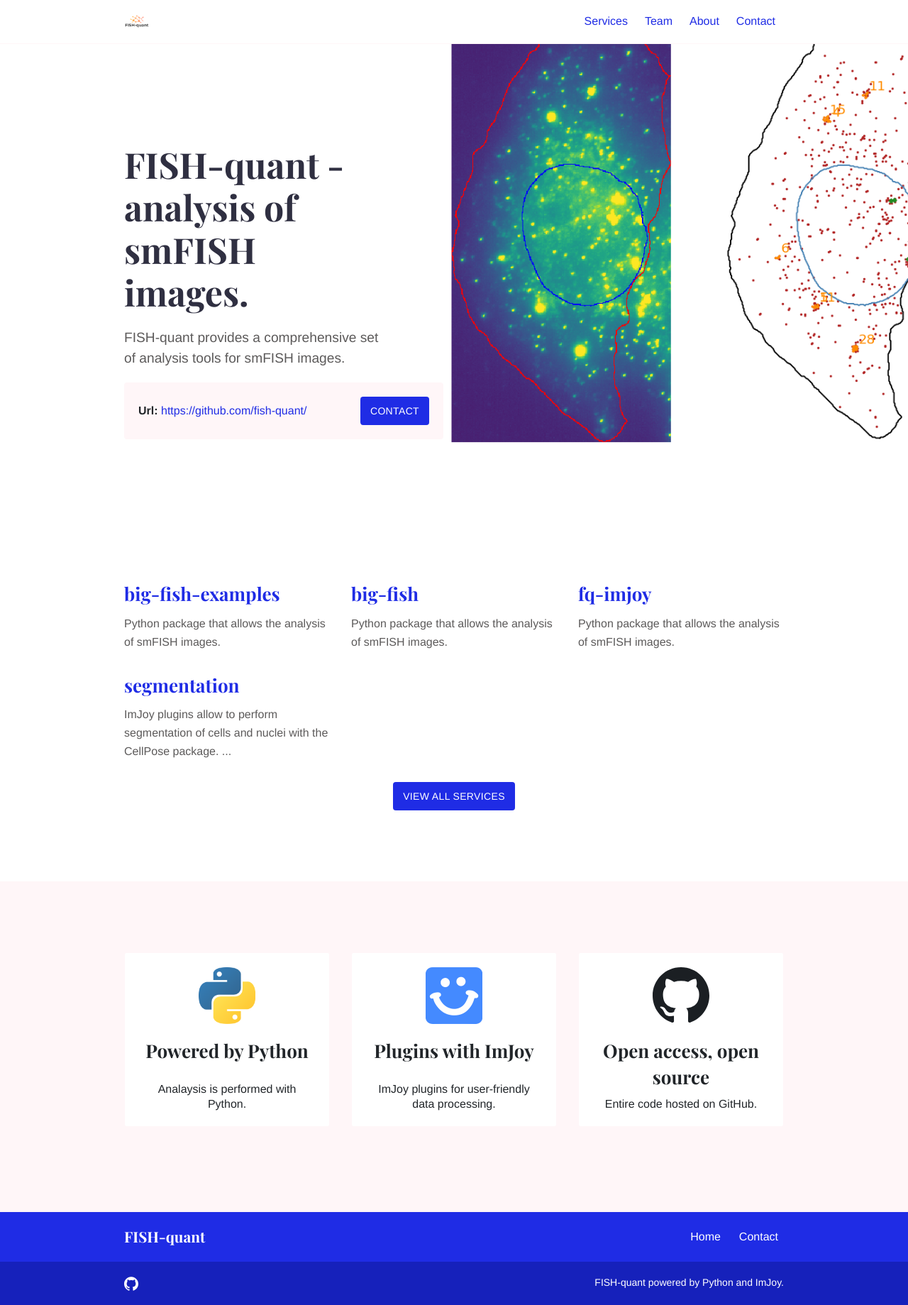
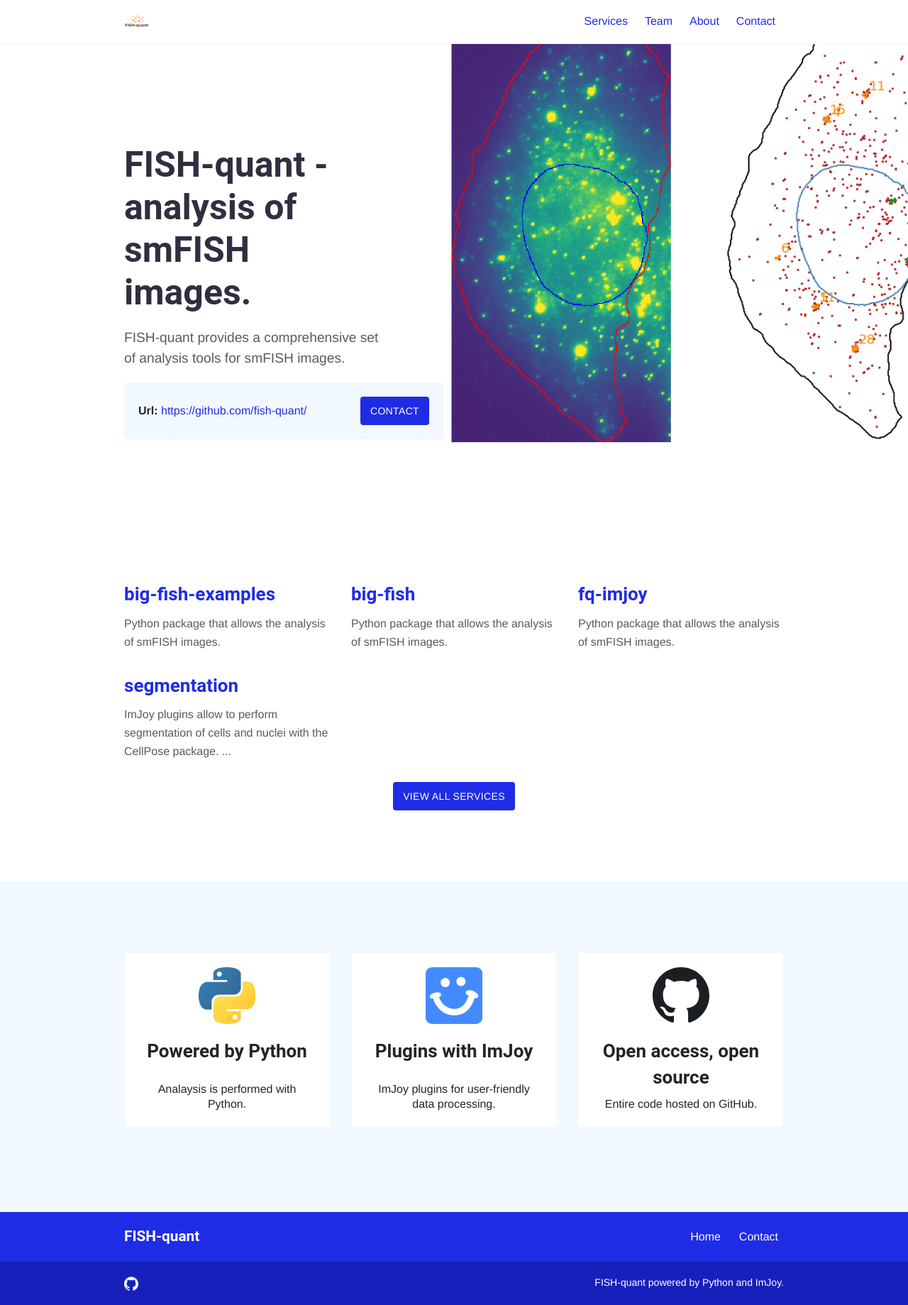
Before and after one commit to fish-quant/fish-quant.github.io, a Jekyll site: the page built from index.md, in a window 1280 px wide. Shown: the whole page at 71% size. Built offline with Jekyll 4.4.1, drawn with Linux system fonts in a browser that asks for light colours.

Commit message:
Update css style (font and color)

```diff
--- a/assets/css/style.scss
+++ b/assets/css/style.scss
@@ -7,7 +7,7 @@
 $secondary: #79b6f8;
 $black: #2f2f41;
 $white: #ffffff;
-$white-offset: #fff6f8;
+$white-offset: #f2f8ff;
 $steel: #5C5A5A;
 
 // Links
@@ -18,7 +18,8 @@
 
 // Fonts
 $font-family-base: Helvetica, Arial, sans-serif, -apple-system;
-$font-family-heading: 'Playfair Display', serif, -apple-system;
+//$font-family-heading: 'Playfair Display', serif, -apple-system;
+$font-family-heading: 'Roboto', sans-serif, -apple-system;
 
 // Footer
 $footer-background-color: $primary;
```
